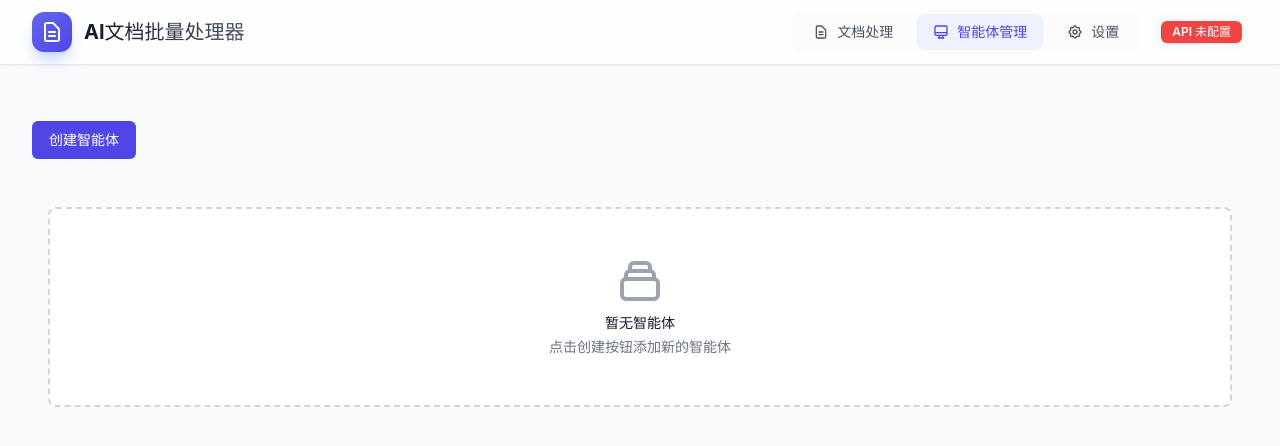
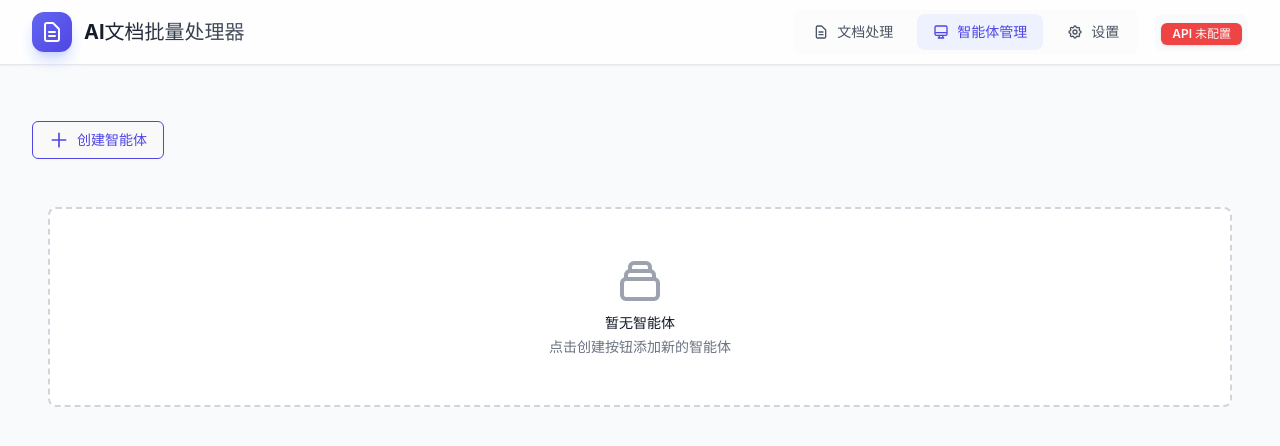
Before and after one commit to zibo2019/rag-doc-processor, a React (Vite) app: page /agents in a window 1280 px wide. Shown: the top 446 px of the page. Built offline with nearby package versions, Linux system fonts and the light colour scheme.

Commit message:
优化AgentPage和ApiStatus组件，调整按钮样式，新增图标以提升用户交互体验。同时，简化ApiStatus逻辑，仅在API未配置时显示提示，增强代码可读性和维护性。

```diff
--- a/src/components/agents/AgentPage.tsx
+++ b/src/components/agents/AgentPage.tsx
@@ -97,8 +97,21 @@ const AgentPage: React.FC = () => {
       <div className="mb-8 flex items-center justify-between">
         <button
           onClick={handleOpenModal}
-          className="inline-flex items-center rounded-md border border-transparent bg-indigo-600 px-4 py-2 text-sm font-medium text-white hover:bg-indigo-700"
+          className="inline-flex items-center rounded-md border border-indigo-600 px-4 py-2 text-sm font-medium text-indigo-600 hover:bg-indigo-50 transition-colors duration-200"
         >
+          <svg
+            className="w-5 h-5 mr-2"
+            fill="none"
+            stroke="currentColor"
+            viewBox="0 0 24 24"
+          >
+            <path
+              strokeLinecap="round"
+              strokeLinejoin="round"
+              strokeWidth={2}
+              d="M12 4v16m8-8H4"
+            />
+          </svg>
           创建智能体
         </button>
       </div>
--- a/src/components/common/ApiStatus.tsx
+++ b/src/components/common/ApiStatus.tsx
@@ -3,18 +3,17 @@ import { useConfigStore } from '@/stores/configStore';
 import { Badge } from '@/components/ui/badge';
 
 export const ApiStatus: React.FC = () => {
-  const { isConfigured, baseUrl } = useConfigStore();
+  const { isConfigured } = useConfigStore();
 
+  // 如果 API 已配置，不显示任何内容
+  if (isConfigured) {
+    return null;
+  }
+
+  // 只在 API 未配置时显示红色提示
   return (
-    <div className="flex items-center space-x-2">
-      <Badge variant={isConfigured ? 'default' : 'destructive'}>
-        {isConfigured ? 'API 已配置' : 'API 未配置'}
-      </Badge>
-      {isConfigured && (
-        <span className="text-xs text-muted-foreground truncate max-w-[150px]">
-          {baseUrl}
-        </span>
-      )}
-    </div>
+    <Badge variant="destructive">
+      API 未配置
+    </Badge>
   );
 };
```
